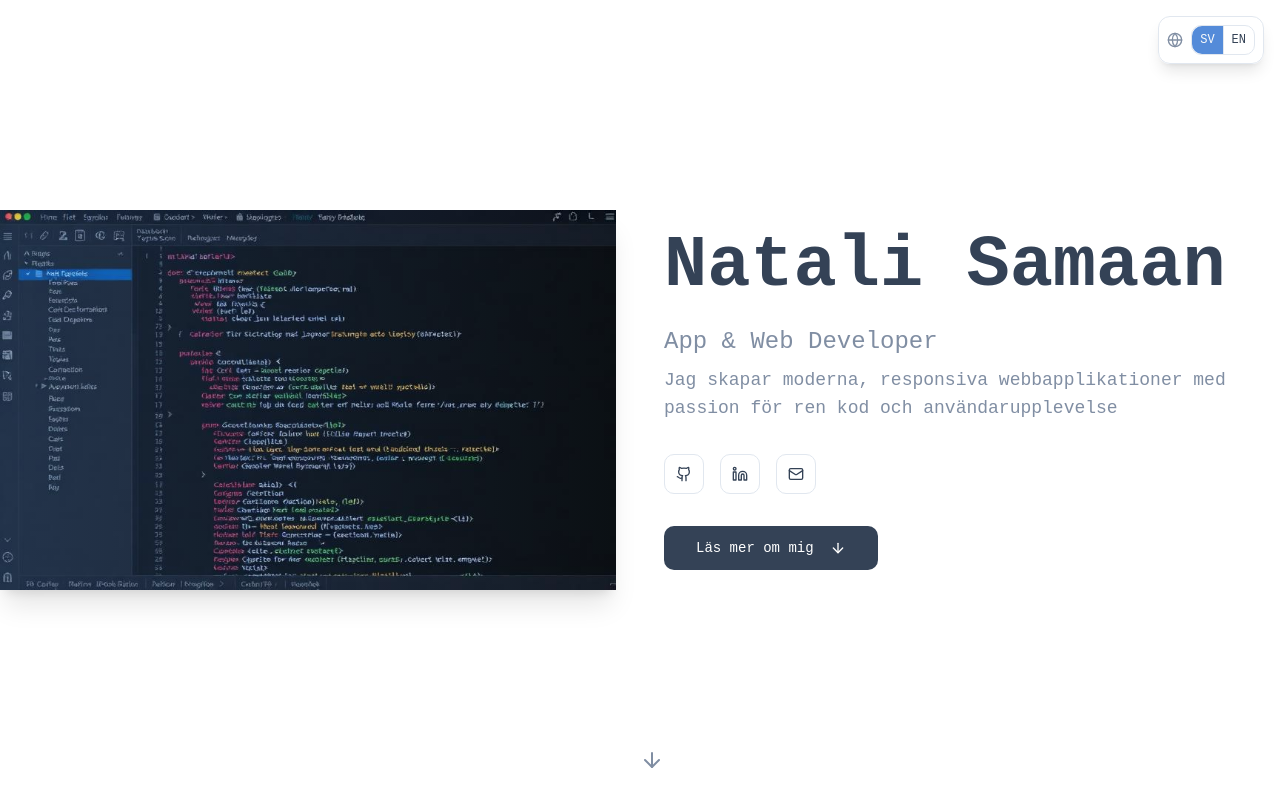
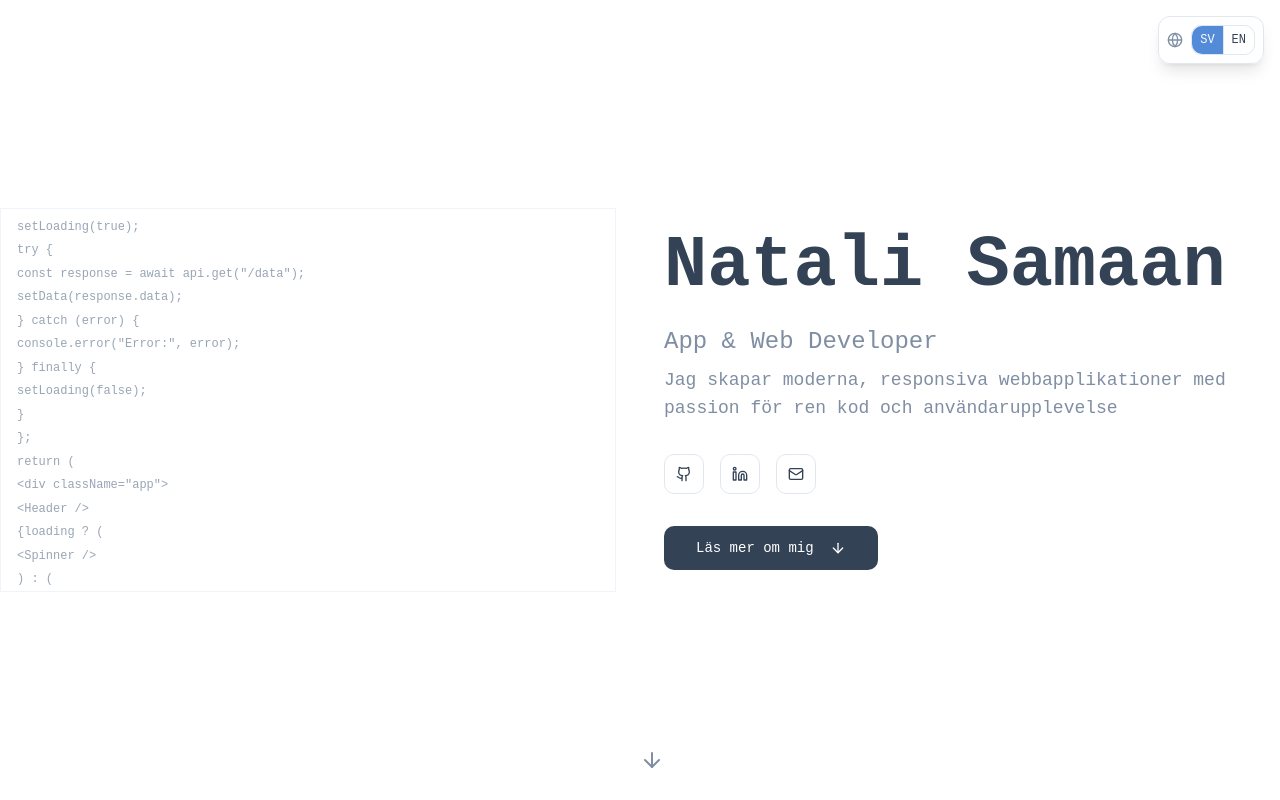
Before and after one commit to ns-develops/Portfolio, a React (Vite) app: page / in a window 1280 px wide. Shown: the top 800 px of the page. Built offline with nearby package versions, Linux system fonts and the light colour scheme; the HTML template or start-up script is replaced by a standard one; a web font is replaced by a local one.

Commit message:
Ta bort bild, lägg till kod

```diff
--- a/src/components/Hero.tsx
+++ b/src/components/Hero.tsx
@@ -3,7 +3,6 @@ import { ArrowDown, Github, Linkedin, Mail } from "lucide-react";
 import { motion } from "framer-motion";
 import { useLanguage } from "@/contexts/LanguageContext";
 import heroBg from "@/assets/hero-bg.jpg";
-import codePreview from "@/assets/code-preview.jpg";
 
 const Hero = () => {
   const { t } = useLanguage();
@@ -18,20 +17,55 @@ const Hero = () => {
       {/* Content */}
       <div className="relative z-10 px-4 sm:px-6 lg:px-8 max-w-7xl mx-auto w-full">
         <div className="grid lg:grid-cols-2 gap-12 items-center">
-          {/* Code Preview Image - Left Side */}
+          {/* Scrolling Code Text - Left Side */}
           <motion.div
             initial={{ opacity: 0, x: -50 }}
             animate={{ opacity: 1, x: 0 }}
             transition={{ duration: 0.8 }}
             className="order-2 lg:order-1 -ml-4 sm:-ml-6 lg:-ml-8"
           >
-            <div className="relative">
-              <img
-                src={codePreview}
-                alt="Code preview showing programming skills"
-                className="shadow-xl w-full h-auto"
-              />
-              <div className="absolute inset-0 bg-gradient-to-r from-primary/20 to-transparent"></div>
+            <div className="relative h-96 overflow-hidden bg-background/50 backdrop-blur-sm border border-border/50">
+              <motion.div
+                className="absolute inset-0 text-xs font-mono text-muted-foreground/80 leading-relaxed p-4"
+                animate={{ y: [0, -200, 0] }}
+                transition={{ duration: 15, repeat: Infinity, ease: "linear" }}
+              >
+                <div className="space-y-1">
+                  <div>const App = () =&gt; &#123;</div>
+                  <div>  const [data, setData] = useState([]);</div>
+                  <div>  const [loading, setLoading] = useState(false);</div>
+                  <div></div>
+                  <div>  useEffect(() =&gt; &#123;</div>
+                  <div>    fetchData();</div>
+                  <div>  &#125;, []);</div>
+                  <div></div>
+                  <div>  const fetchData = async () =&gt; &#123;</div>
+                  <div>    setLoading(true);</div>
+                  <div>    try &#123;</div>
+                  <div>      const response = await api.get(&quot;/data&quot;);</div>
+                  <div>      setData(response.data);</div>
+                  <div>    &#125; catch (error) &#123;</div>
+                  <div>      console.error(&quot;Error:&quot;, error);</div>
+                  <div>    &#125; finally &#123;</div>
+                  <div>      setLoading(false);</div>
+                  <div>    &#125;</div>
+                  <div>  &#125;;</div>
+                  <div></div>
+                  <div>  return (</div>
+                  <div>    &lt;div className=&quot;app&quot;&gt;</div>
+                  <div>      &lt;Header /&gt;</div>
+                  <div>      &#123;loading ? (</div>
+                  <div>        &lt;Spinner /&gt;</div>
+                  <div>      ) : (</div>
+                  <div>        &lt;DataList data=&#123;data&#125; /&gt;</div>
+                  <div>      )&#125;</div>
+                  <div>    &lt;/div&gt;</div>
+                  <div>  );</div>
+                  <div>&#125;;</div>
+                  <div></div>
+                  <div>export default App;</div>
+                </div>
+              </motion.div>
             </div>
           </motion.div>
 
```
